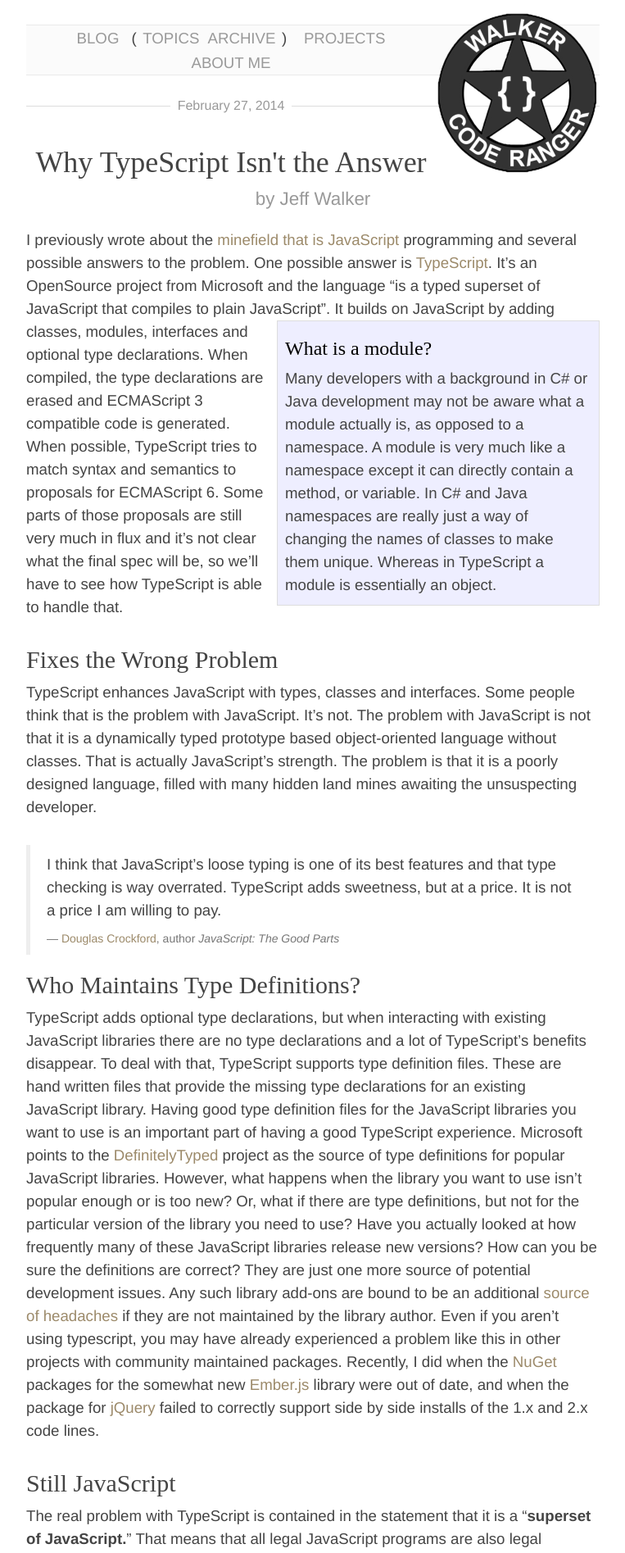
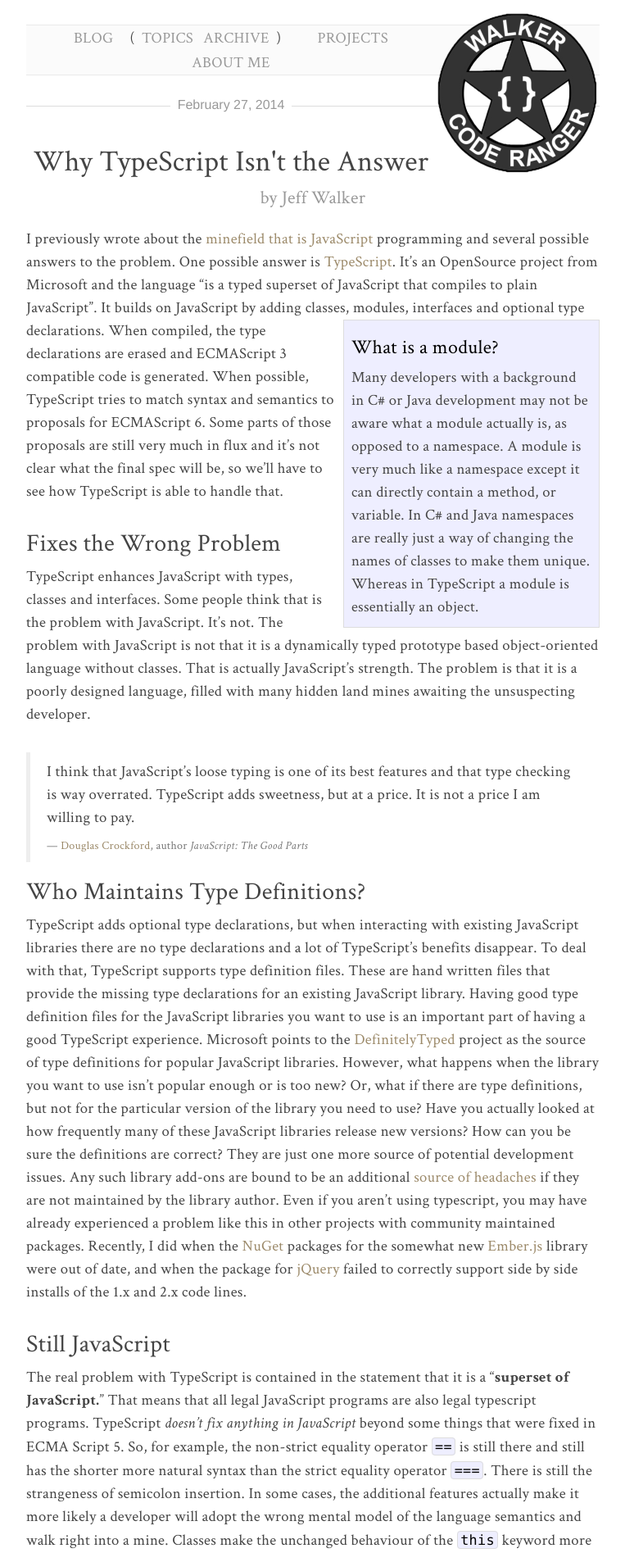
Before and after one commit to WalkerCodeRanger/WalkerCodeRanger.com, a Jekyll site: the page built from _posts/2014-02-27-typescript-isnt-the-answer.md, in a window 1280 px wide. Shown: the top 1895 px of the page at 82% size, without its empty margins (258-1021 px from the left). Built offline with Jekyll 4.4.1, drawn with Linux system fonts in a browser that asks for light colours; nearby versions of some CDN libraries; comment, search, counter and statistics services are not loaded.

Commit message:
switch to free google font, since typekit font stopped working.  Adjust styles

```diff
--- a/_layouts/master.html
+++ b/_layouts/master.html
@@ -29,10 +29,7 @@
 			<script src="https://oss.maxcdn.com/libs/respond.js/1.3.0/respond.min.js"></script>
 		<![endif]-->
 
-		<!-- Typekit JS code -->
-		<script type="text/javascript" src="http://use.typekit.com/miv4szc.js"></script>
-		<script type="text/javascript">try{Typekit.load();}catch(e){}</script>
-		<!-- Typekit JS code end -->
+		<link href='https://fonts.googleapis.com/css?family=Crimson+Text:400,700,400italic' rel='stylesheet' type='text/css'>
 
 		<!--[if !IE 7]>
 		<style type="text/css">
--- a/css/main.css
+++ b/css/main.css
@@ -62,6 +62,12 @@
 
 /* end sticky footer */
 
+body
+{
+	font-family: 'Crimson Text', serif;
+	letter-spacing: 0.3px;
+}
+
 a:link, :visited
 {
 	color: #9C8A6A;
@@ -97,7 +103,7 @@
 
 h1, h2, h3, h4, h5, h6, .h1, .h2, .h3, .h4, .h5, .h6
 {
-	font-family: "minion-pro-1","minion-pro-2","62.5% palatino","times new roman",serif;
+	font-family: 'Crimson Text', serif;
 }
 
 cite
@@ -184,18 +190,18 @@
 header li
 {
 	display: inline;
-	margin: 0 0.75ex;
+	margin: 0 2.5ex;
 }
 
 header li ul
 {
 	display: inline;
-	margin-left: 1ex;
+	margin-left: 2ex;
 }
 
 header li ul li
 {
-	margin: 0 0.25ex;
+	margin: 0 0.5ex;
 }
 
 header li ul:before
@@ -297,6 +303,7 @@
 	top: -1em;
 	padding: 0 1ex;
 	font-family: "helvetica neue", helvetica, arial;
+	letter-spacing: normal;
 	font-size: 12pt;
 	color: #999;
 	background: #FFF;
```
